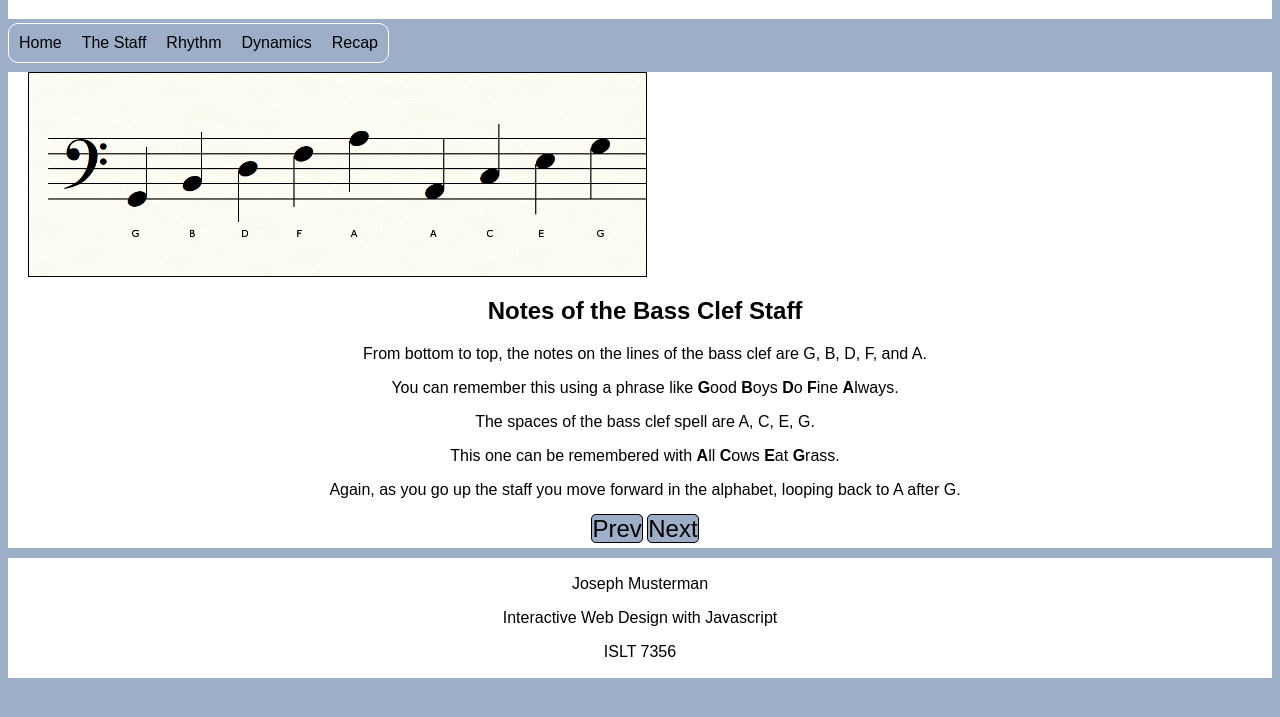
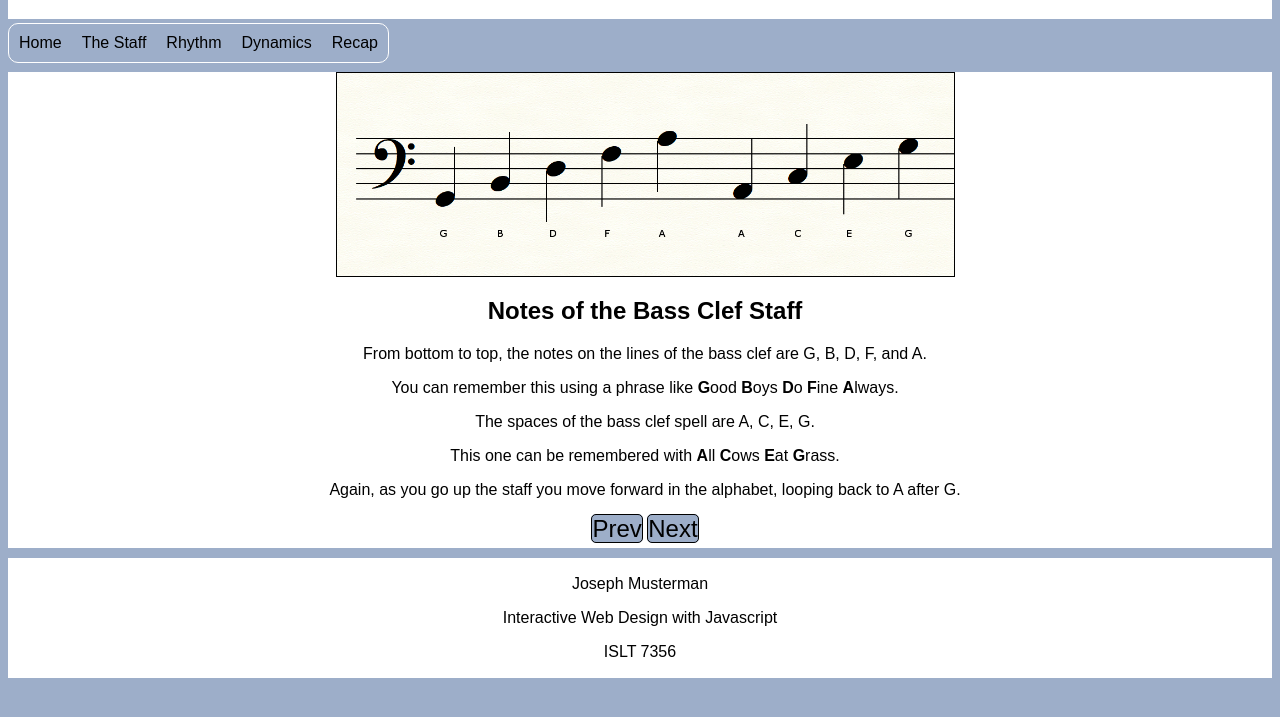
Before and after one commit to jcmusterman/Final-Project, a plain HTML site: page bass.html in a window 1280 px wide. Shown: the part 71-788 px from the top of the page. Drawn offline with nearby package versions, Linux system fonts and the light colour scheme.

Commit message:
Update bass.html

```diff
--- a/bass.html
+++ b/bass.html
@@ -50,7 +50,7 @@ Dec 6, 2019
     </nav>
 
 <section class="staffmain">
-  <img src="img/bass_staff.png" alt = "bass clef staff" style="width:50%">
+  <center><img src="img/bass_staff.png" alt = "bass clef staff" style="width:50%"></center>
     <h2>Notes of the Bass Clef Staff</h2>
     <p>From bottom to top, the notes on the lines of the bass clef are G, B, D, F, and A.</p>
     <p>You can remember this using a phrase like <b>G</b>ood <b>B</b>oys <b>D</b>o <b>F</b>ine <b>A</b>lways.</p>
```
